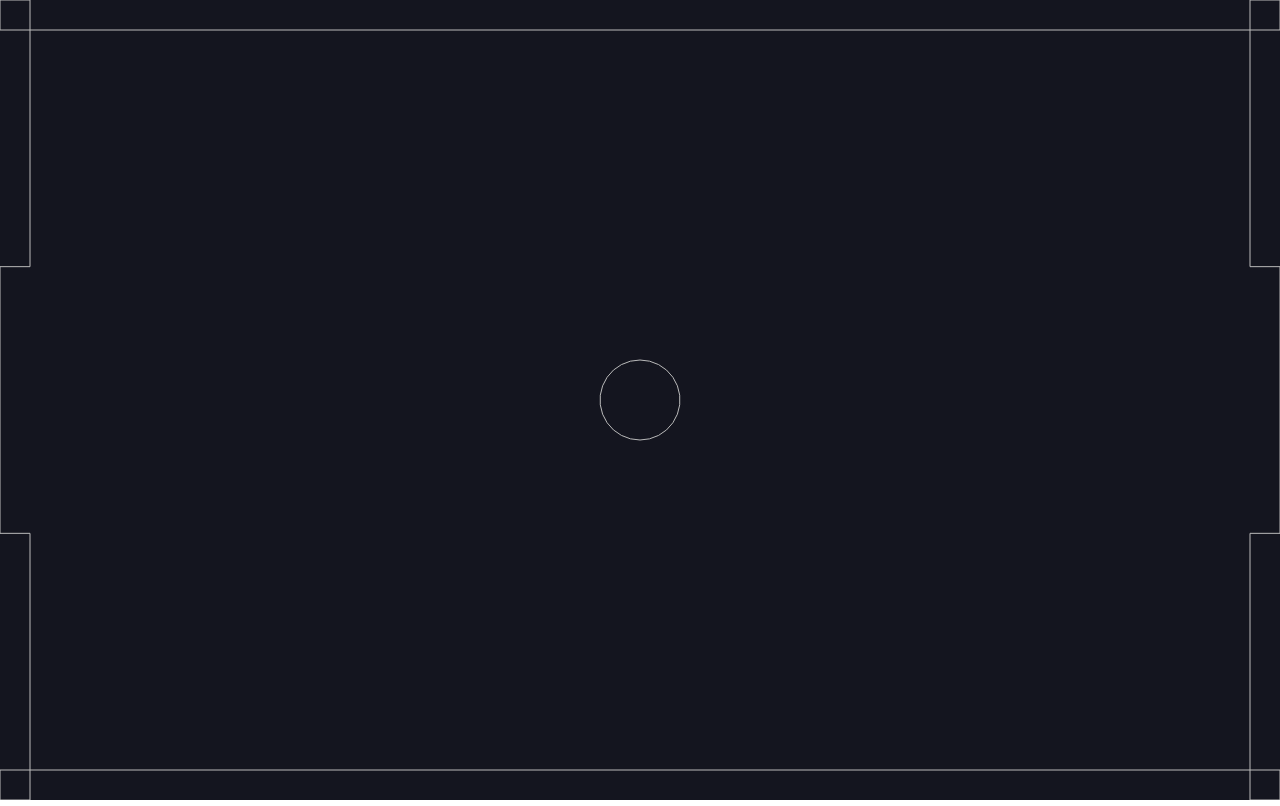
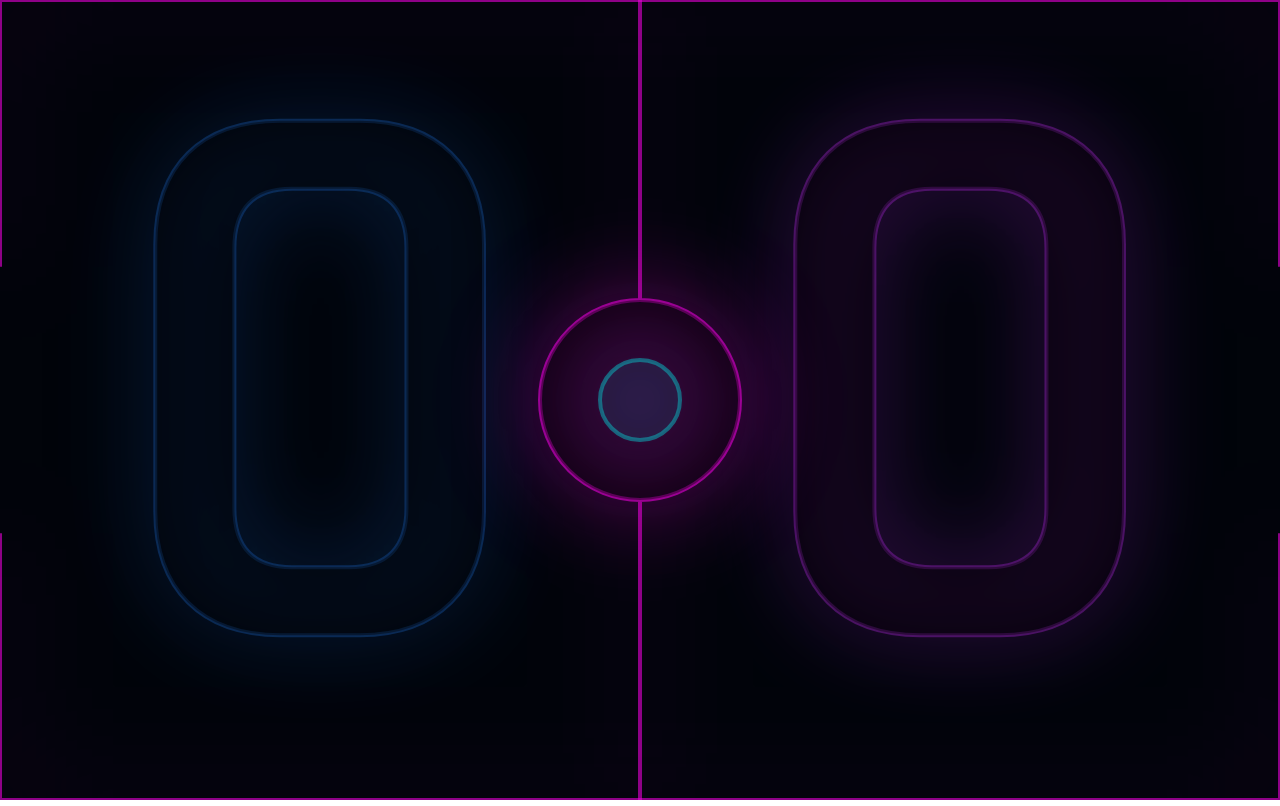
Before and after one commit to Jojo126/Airhockey, a website built with Vite: page index.html in a window 1280 px wide. Built offline with nearby package versions, Linux system fonts and the light colour scheme; animation ran at ten frames a second.

Commit message:
first neon render

```diff
--- a/index.html
+++ b/index.html
@@ -5,16 +5,24 @@
   <meta name="viewport" content="width=device-width, initial-scale=1.0">
   <title>Document</title>
   <script type="module" src="main.js"></script>
+  <link href="https://fonts.googleapis.com/css2?family=Rajdhani:wght@600;700&display=swap" rel="stylesheet">
   <style>
     * {
       margin: 0;
       padding: 0;
       overflow: hidden;
       touch-action: none;
+      font-family: 'Rajdhani', sans-serif;
+    }
+
+    #canvas {
+      width: 100vw;
+      height: 100vh;
+      background-color: rgb(1, 4, 10);
     }
   </style>
 </head>
 <body>
-
+  <canvas id="canvas"></canvas>
 </body>
 </html>
--- a/main.js
+++ b/main.js
@@ -2,7 +2,8 @@ import Matter, { Body, Vector, World } from "matter-js";
 
 const w = window.innerWidth;
 const h = window.innerHeight;
-const inset = 30;
+const inset = 0;
+const puckRadius = 40;
 
 // Module aliases
 const Engine = Matter.Engine,
@@ -17,15 +18,7 @@ const Engine = Matter.Engine,
 const engine = Engine.create();
 engine.gravity.y = 0;
 
-// Create a renderer
-const render = Render.create({
-  element: document.body,
-  engine: engine,
-  options: {
-    width: w,
-    height: h
-  }
-});
+
 
 // Create walls (bounds)
 const leftTopHalfWall     = Bodies.rectangle(   -w / 2 + inset,             h / 6, w, h / 3, { isStatic: true, restitution: 1 });
@@ -37,12 +30,18 @@ const topWall     = Bodies.rectangle(w / 2,    -h / 2 + inset, w, h, { isStatic:
 const bottomWall  = Bodies.rectangle(w / 2, 3 * h / 2 - inset, w, h, { isStatic: true, restitution: 1 });
 
 // Goals
-const leftGoal  = Bodies.rectangle(   -w / 2, h / 2, w, h / 3, { isStatic: true, restitution: 0 });
-const rightGoal = Bodies.rectangle(3 * w / 2, h / 2, w, h / 3, { isStatic: true, restitution: 0 });
+const leftGoal  = Bodies.rectangle(   -w / 2 - puckRadius * 3, h / 2, w, h / 3, { isStatic: true, restitution: 0 });
+const rightGoal = Bodies.rectangle(3 * w / 2 + puckRadius * 3, h / 2, w, h / 3, { isStatic: true, restitution: 0 });
 
-let puck = Bodies.circle(w / 2, h / 2, 40, {restitution: 1});
+let puck = Bodies.circle(w / 2, h / 2, 40, {restitution: 1, frictionAir: 0.005});
 
 const scoreBoard = {left: 0, right: 0};
+
+const canvas = document.getElementById('canvas');
+canvas.width = w;
+canvas.height = h;
+canvas.style.width = w;
+canvas.style.height = h;
 
 // Detect collisions
 Events.on(engine, 'collisionStart', function(event) {
@@ -72,10 +71,37 @@ Events.on(engine, 'collisionStart', function(event) {
 });
 
 // Add all of the bodies to the world
-Composite.add(engine.world, [puck, leftTopHalfWall, leftBottomHalfWall, rightTopHalfWall, rightBottomHalfWall, topWall, bottomWall, leftGoal, rightGoal]);
+Composite.add(engine.world, [
+  puck,
+  leftTopHalfWall,
+  leftBottomHalfWall,
+  rightTopHalfWall,
+  rightBottomHalfWall,
+  topWall,
+  bottomWall,
+  leftGoal,
+  rightGoal
+]);
 
-// Run the renderer
-Render.run(render);
+
+// Create a renderer
+/*const render = Render.create({
+  element: document.body,
+  engine: engine,
+  options: {
+    width: w,
+    height: h
+  }
+});
+// Run the debug renderer
+Render.run(render);*/
+
+// Render loop
+requestAnimationFrame(function update() {
+  canvas.getContext('2d').clearRect(0, 0, w, h);
+  draw();
+  requestAnimationFrame(update);
+});
 
 // Create runner
 const runner = Runner.create();
@@ -83,8 +109,79 @@ const runner = Runner.create();
 // Run the engine
 Runner.run(runner, engine);
 
+function isFlickering() {
+  const startFlickering = Math.random() < 0.01;
+  const isFlickering = Math.floor(Date.now() / 100) % 2 === 0;
+  return startFlickering && isFlickering;
+}
+function draw() {
+  const ctx = canvas.getContext("2d");
 
+  ctx.font = `${h}px 'Rajdhani'`;
+  ctx.textAlign = 'center';
+  ctx.textBaseline = 'hanging';
 
+  ctx.fillStyle = 'rgba(0, 0, 0, .4)';
+  ctx.lineWidth = 4;
+  ctx.shadowBlur = 100;
+
+  // Left score
+  ctx.strokeStyle = 'rgba(18, 62, 123, 0.6)';
+  ctx.shadowColor = 'rgba(18, 62, 123, 1)';
+  if(!isFlickering()) {
+    ctx.strokeText(scoreBoard.left, w / 4, h / 2 - h * .9 / 2);
+    ctx.fillText(scoreBoard.left, w / 4, h / 2 - h * .9 / 2);
+  }
+  // Right score
+  ctx.strokeStyle = 'rgba(113, 28, 145, 0.6)';
+  ctx.shadowColor = 'rgba(113, 28, 145, 1)';
+  if(!isFlickering()) {
+    ctx.strokeText(scoreBoard.right, 3 * w / 4, h / 2 - h * .9 / 2);
+    ctx.fillText(scoreBoard.right, 3 * w / 4, h / 2 - h * .9 / 2);
+  }
+
+  // Halfway line
+  ctx.strokeStyle = 'rgba(234, 1, 217, 0.6)';
+  ctx.shadowColor = 'rgba(234, 1, 217, 1)';
+  ctx.beginPath();
+  ctx.moveTo(w / 2, 0);
+  ctx.lineTo(w / 2, h / 2 - h / 8);
+  ctx.moveTo(w / 2 + h / 8, h / 2);
+  ctx.arc(w / 2, h / 2, h / 8, 0, 2 * Math.PI);
+  ctx.moveTo(w / 2, h / 2 + h / 8);
+  ctx.lineTo(w / 2, h);
+  ctx.closePath();
+  if(!isFlickering()) {
+    ctx.stroke();
+    ctx.fill();
+  }
+
+  // Bounds
+  ctx.beginPath();
+  ctx.moveTo(0, h / 3);
+  ctx.lineTo(0, 0);
+  ctx.lineTo(w, 0);
+  ctx.lineTo(w, h / 3);
+  ctx.moveTo(w, 2 * h / 3);
+  ctx.lineTo(w, h);
+  ctx.lineTo(0, h);
+  ctx.lineTo(0, 2 * h / 3);
+  if(!isFlickering()) {
+    ctx.stroke();
+  }
+  ctx.closePath();
+
+  // Puck
+  ctx.strokeStyle = 'rgba(11, 189, 199, 0.5)';
+  ctx.shadowColor = 'rgba(11, 189, 199, 1)';
+  ctx.fillStyle = 'rgba(11, 189, 199, 0.1)';
+  ctx.beginPath();
+  ctx.arc(puck.position.x, puck.position.y, puckRadius, 0, 2 * Math.PI);
+  ctx.stroke();
+  ctx.fill();
+  ctx.closePath();
+
+}
 
 // Multitouch event listeners/handlers
 const evCacheSvg = new Array();
```
